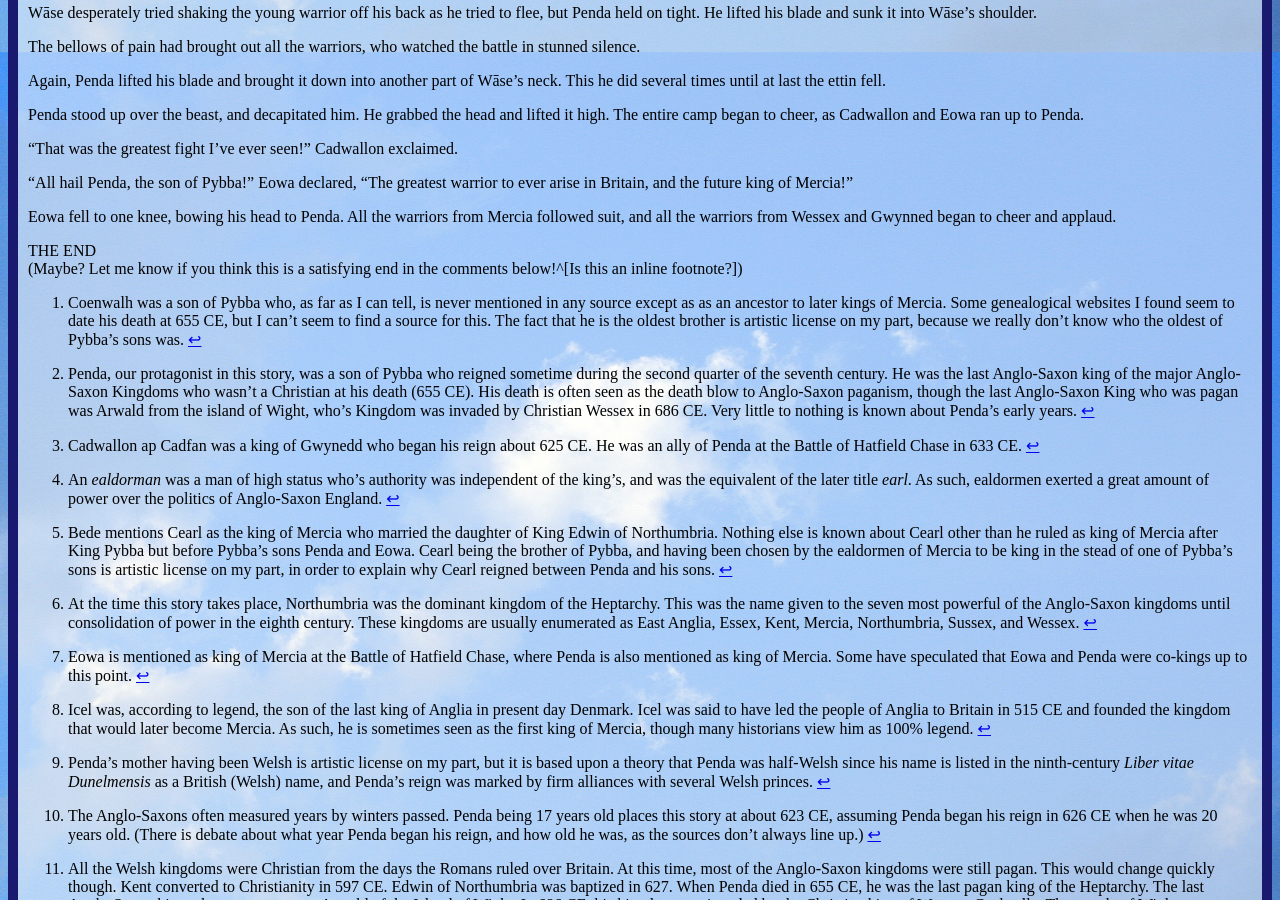
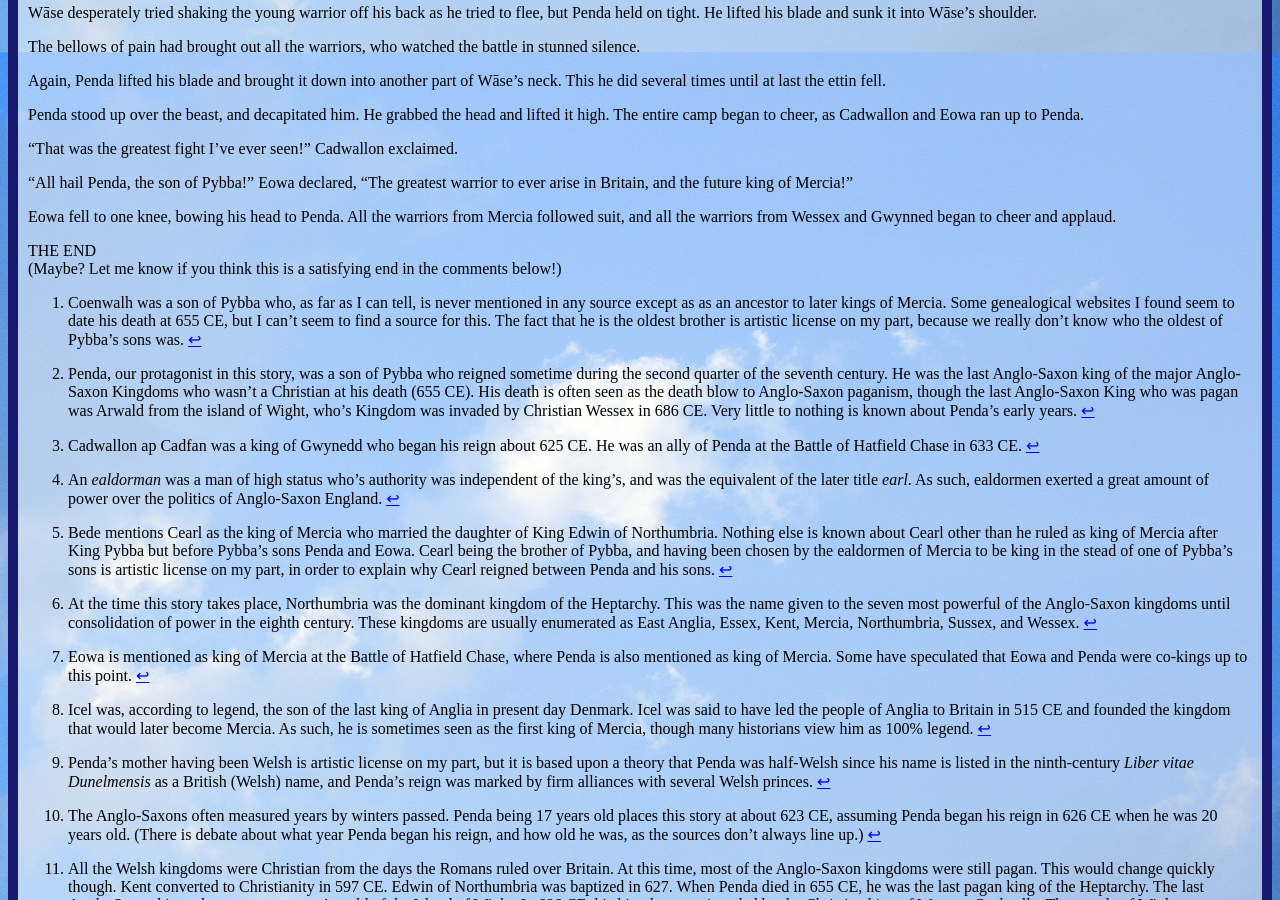
Before and after one commit to byronpendason/byronpendason.github.io, a Jekyll site: the page built from young_penda-swamp_ettin.md, in a window 1280 px wide and 900 px high, scrolled down 6831 px. Built offline with Jekyll 4.4.1, drawn with Linux system fonts in a browser that asks for light colours; our own code applies the rules of GitHub Pages for plain Markdown files; comment, search, counter and statistics services are not loaded.

Commit message:
Update young_penda-swamp_ettin.md

```diff
--- a/young_penda-swamp_ettin.md
+++ b/young_penda-swamp_ettin.md
@@ -364,7 +365,7 @@ Penda stood up over the beast, and decapitated him. He grabbed the head and lift
 Eowa fell to one knee, bowing his head to Penda. All the warriors from Mercia followed suit, and all the warriors from Wessex and Gwynned began to cheer and applaud.
 
 THE END
-(Maybe? Let me know if you think this is a satisfying end in the comments below!^[Is this an inline footnote?])
+(Maybe? Let me know if you think this is a satisfying end in the comments below!)
 
 <!-- FOOTNOTES -->
 
```
Also changed, not shown: other parts of young_penda-swamp_ettin.md (+1 -0 lines).
